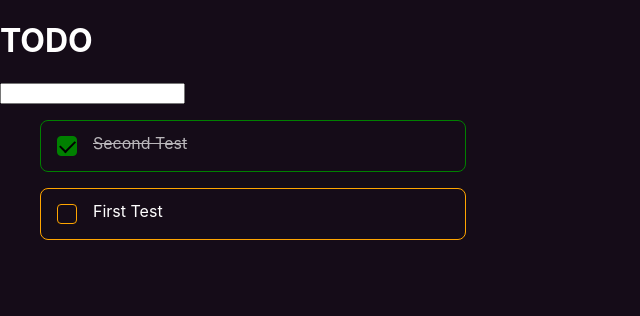
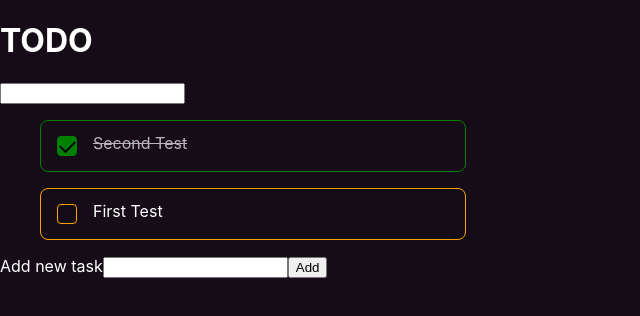
Before and after one commit to markusphil/react-ts-todo, a React (Create React App) app: page / in a window 1280 px wide. Shown: the top 316 px of the page, without its empty margins (0-640 px from the left). Built offline with nearby package versions, Linux system fonts and the light colour scheme.

Commit message:
Add QuickAddForm

```diff
--- /dev/null
+++ b/src/components/QuickAddTask.tsx
@@ -0,0 +1,26 @@
+import React, { FormEvent, useState } from "react";
+
+interface QuickAddProps{
+    addTaskHandler:(val: string)=>void
+}
+
+function QuickAddTask({addTaskHandler}:QuickAddProps){
+    const [taskName, setTaskName] = useState("");
+    const handleSubmit=(event: FormEvent) => {
+        event.preventDefault();
+        if(taskName.length){
+            addTaskHandler(taskName);
+            setTaskName("");
+        }
+    }
+
+    return (
+        <form onSubmit={handleSubmit}>
+            <label htmlFor="new-task-name">Add new task</label>
+            <input id="new-task-name" type="text" value={taskName} onChange={(e) => setTaskName(e.target.value)} />
+            <input type="submit" value="Add"/>
+        </form>
+    )
+}
+
+export default QuickAddTask
--- a/src/components/TaskOverview.tsx
+++ b/src/components/TaskOverview.tsx
@@ -3,6 +3,7 @@ import { doneTask, undoneTask } from "../taskFixtures";
 import { Task } from "../types/types";
 import { ActionUnion } from "../types/helpers";
 import TaskList from "./TaskList";
+import QuickAddTask from "./QuickAddTask";
 
 // concern: handle API connection and changes to task data
 
@@ -47,6 +48,8 @@ function taskReducer(state: Task[], action: TaskActions): Task[] {
   }
 }
 
+
+
 function TaskOverview() {
   const [isLoading, setIsLoading] = useState(false);
   const [tasks, dispatch] = useReducer(taskReducer, []);
@@ -65,6 +68,15 @@ function TaskOverview() {
     }, 1000);
   }, []);
 
+  function quickAddHandler(taskName: string){
+    dispatch({type: Actions.Add, payload: {
+      id: Math.random()*20000,
+      name: taskName,
+      done: false,
+      createdAt:new Date()
+    }})
+  }
+
   return (
     <Fragment>
       {isLoading ? (
@@ -77,6 +89,7 @@ function TaskOverview() {
           }
         />
       )}
+      <QuickAddTask addTaskHandler={quickAddHandler}/>
     </Fragment>
     //IDEA: display TaskList Skeleton while loading
   );
```
Also changed, not shown: 1 other file (tests, documents, lock files or other folders).
